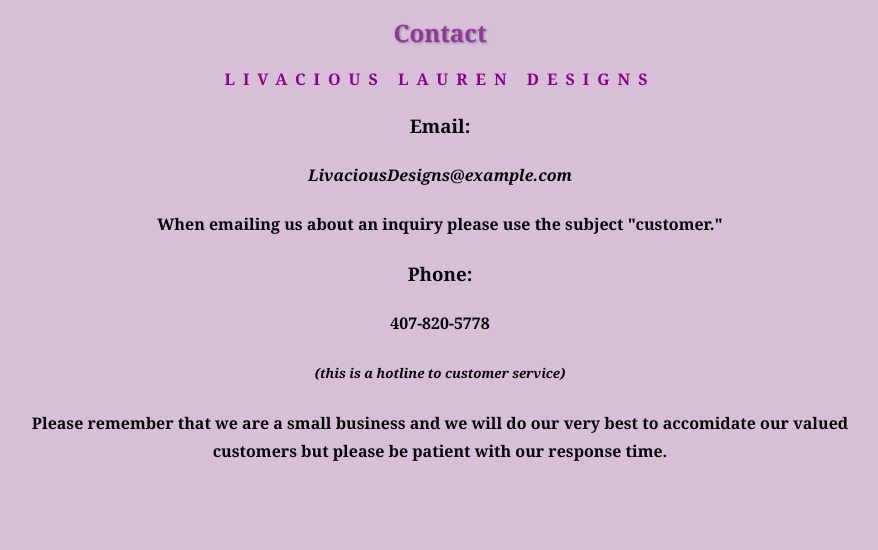
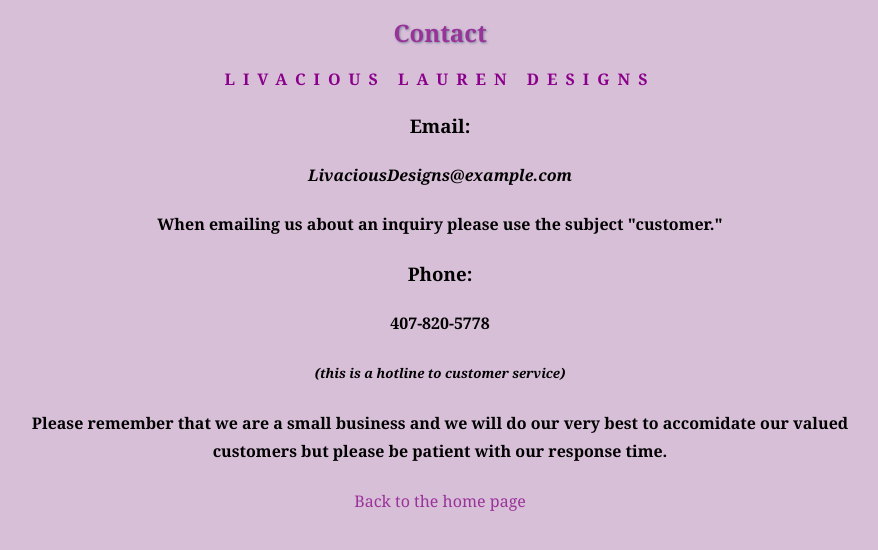
Before and after one commit to Laureninmco/Livacious-Lauren-Designs-, a plain HTML site: page contact.html in a window 1280 px wide. Shown: the whole page, without its empty margins (200-1078 px from the left). Drawn offline with Linux system fonts and the light colour scheme.

Commit message:
Update contact.html

```diff
--- a/contact.html
+++ b/contact.html
@@ -142,3 +142,7 @@ p { text-align:center }
 
 	<h3><p>Phone:</h3> <h4>407-820-5778</h4>  <h5><strong>(this is a hotline to customer service)</strong></p></h5>
 <p><h4>Please remember that we are a small business and we will do our very best to accomidate our valued customers but please be patient with our response time.</p></h4>
+
+<p><a href="index.html">Back to the home page</a></p>
+</body>
+</html>
```
